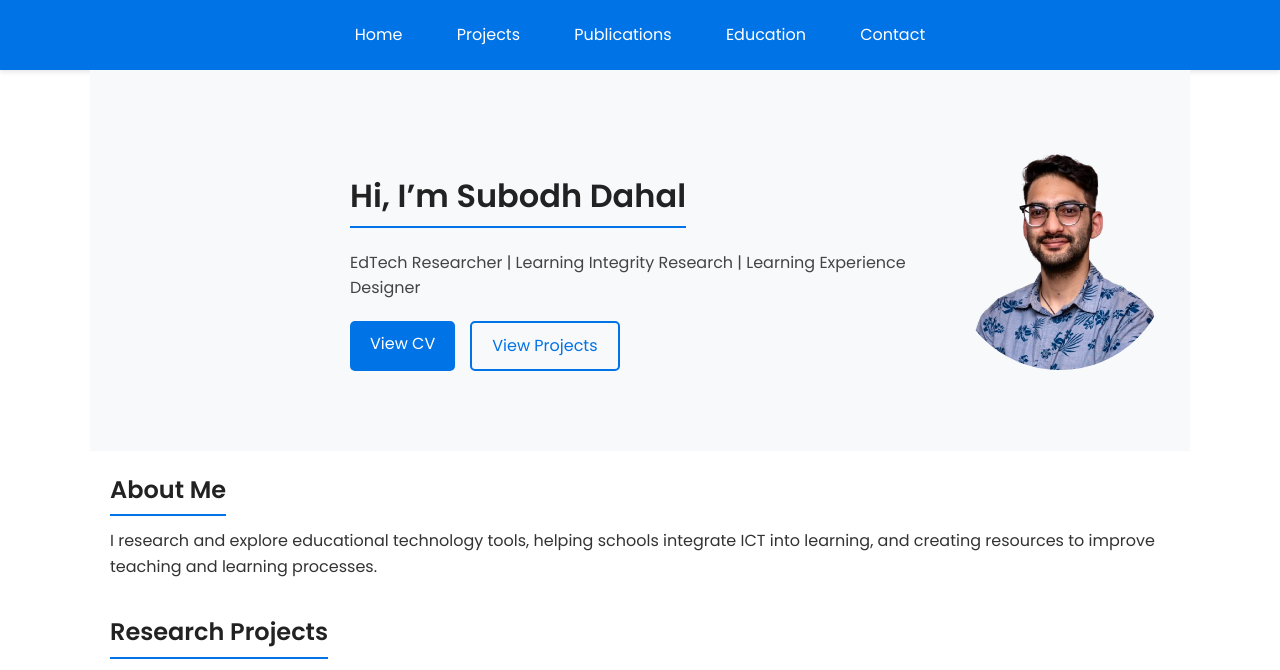
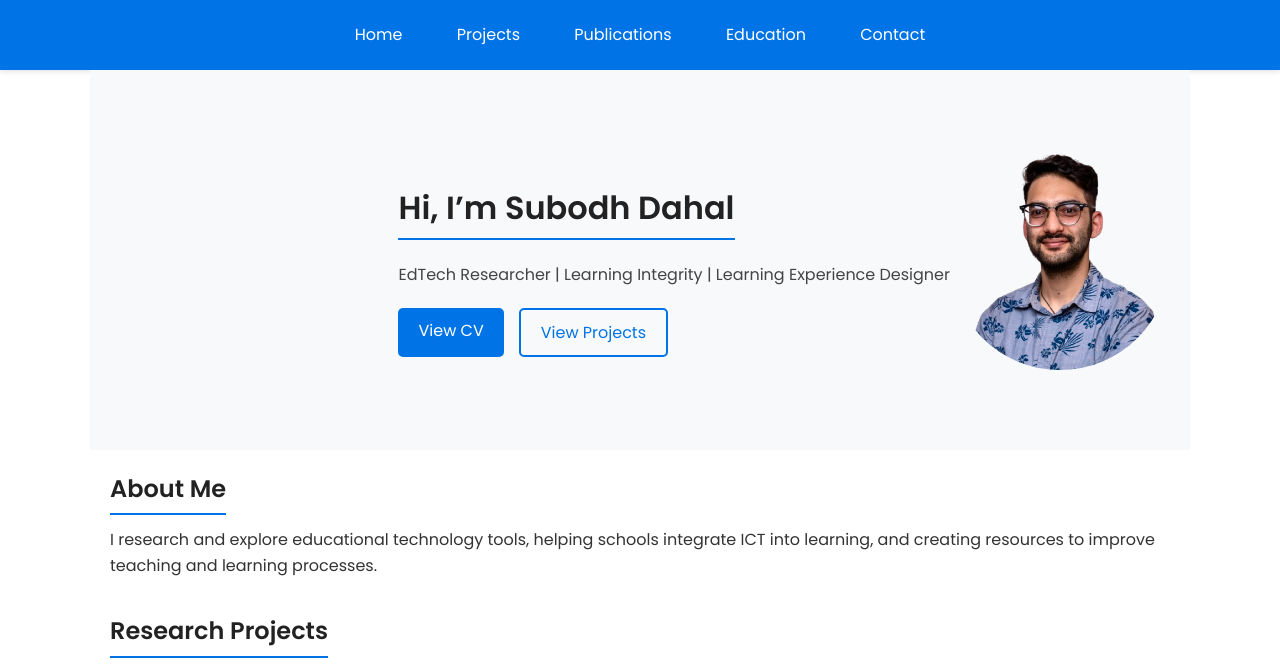
Before and after one commit to dahalsubodh/dahalsubodh.github.io, a Jekyll site: the page built from index.md, in a window 1280 px wide. Shown: the top 670 px of the page. Built offline with Jekyll 4.4.1, drawn with Linux system fonts in a browser that asks for light colours; our own code applies the rules of GitHub Pages for plain Markdown files; some of the changed text lies outside the part shown; grey boxes are pictures that could not be loaded.

Commit message:
Update index.md

```diff
--- a/index.md
+++ b/index.md
@@ -14,7 +14,7 @@
 
     <div class="hero-text">
       <h1>Hi, I’m Subodh Dahal</h1>
-      <p>EdTech Researcher | Learning Integrity Research | Learning Experience Designer</p>
+      <p>EdTech Researcher | Learning Integrity | Learning Experience Designer</p>
 
       <div class="hero-buttons">
       <a href="assets/Subodh Dahal — Academic CV - 3 pager (2026).pdf" class="cta-btn" target="_blank" rel="noopener noreferrer">View CV</a>
@@ -42,10 +42,18 @@
         <h3>ICT in Schools</h3>
         <p>Assess the ICT resources and its application for teaching and learning in 14 schools of Gokarneswor.</p>
       </div>
+    <div class="project-grid">
+      <div class="project-card">
+        <img src="assets/project1.jpg" alt="Project 1">
+        <h3>ICT in Schools</h3>
+        <p>Assess the ICT resources and its application for teaching and learning in 14 schools of Gokarneswor.</p>
+      </div>
+
       <!-- Repeat for more projects -->
     </div>
   </div>
 </section>
+
 
 <!-- Contact Section -->
 <section id="contact" class="section">
```
